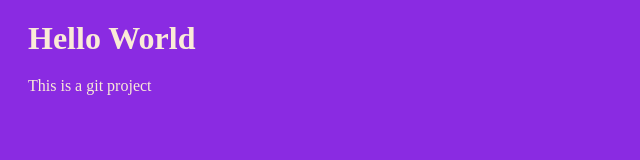
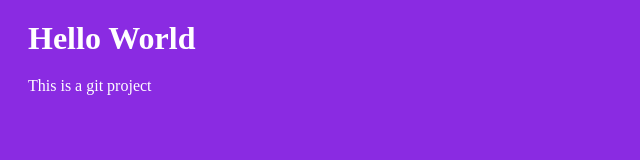
Before and after one commit to rakibb16/projectGit, a plain HTML site: page index.html in a window 1280 px wide. Shown: the whole page, without its empty margins (0-640 px from the left). Drawn offline with Linux system fonts and the light colour scheme.

Commit message:
Changing p and h1 color to white

```diff
--- a/style.css
+++ b/style.css
@@ -3,6 +3,6 @@ body {
 }
 
 h1,p {
-    color: antiquewhite;
+    color: white;
     margin: 20px;
 }
```
